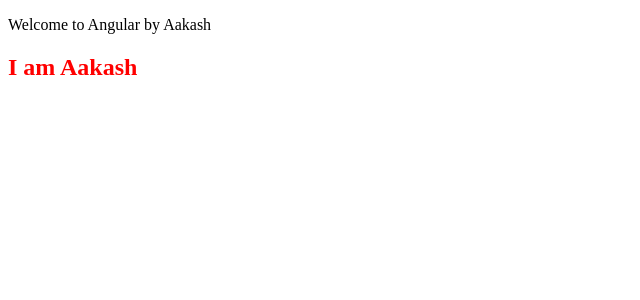
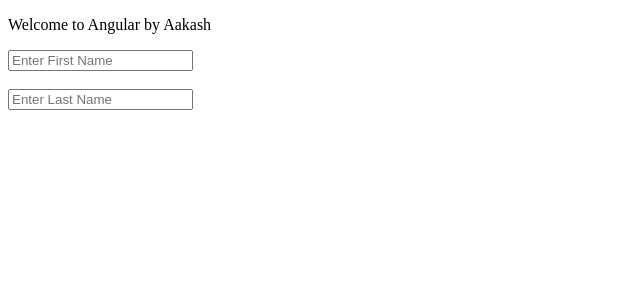
Before and after one commit to AakashKainth/new-app, an Angular app: page / in a window 1280 px wide. Shown: the top 300 px of the page, without its empty margins (0-640 px from the left). Built offline with nearby package versions, Linux system fonts and the light colour scheme.

Commit message:
intial commit

```diff
--- a/src/app/app.component.html
+++ b/src/app/app.component.html
@@ -1,2 +1,2 @@
 <p>Welcome to Angular by Aakash</p>
-<app-style-binding></app-style-binding>
+<app-template-reference></app-template-reference>
--- a/src/app/app.component.ts
+++ b/src/app/app.component.ts
@@ -8,13 +8,14 @@
 import { ClassBindingComponent } from "./class-binding/class-binding.component";
 import { NgClassDirComponent } from "./ng-class-dir/ng-class-dir.component";
 import { StyleBindingComponent } from "./style-binding/style-binding.component";
+import { TemplateReferenceComponent } from "./template-reference/template-reference.component";
 
 @Component({
     selector: 'app-root',
     standalone: true,
     templateUrl: './app.component.html',
     styleUrl: './app.component.css',
-    imports: [RouterOutlet, UserComponent, InlineComponent, InterpolationComponent, EventsComponent, BindingsComponent, ClassBindingComponent, NgClassDirComponent, StyleBindingComponent]
+    imports: [RouterOutlet, UserComponent, InlineComponent, InterpolationComponent, EventsComponent, BindingsComponent, ClassBindingComponent, NgClassDirComponent, StyleBindingComponent, TemplateReferenceComponent]
 })
 export class AppComponent {
   title = 'Learning Never Ends';
--- /dev/null
+++ b/src/app/template-reference/template-reference.component.html
@@ -0,0 +1,38 @@
+<!-- <input type="text" #nameBox placeholder="Enter Your Name" name="myName">
+<input type="button" (click)="getName(nameBox.value)" value="Click">
+<h2>{{ displayName }}</h2> -->
+
+<!-- <input type="text" (keyup)="getName(nameBox.value)" #nameBox placeholder="Enter Your Name" name="myName">
+<h2>{{ displayName }}</h2> -->
+
+<!-- <input type="text" #nameBox placeholder="Enter Your Name" name="myName">
+<input type="button" (click)="getName(nameBox.name)" value="Click">
+<h2>{{ displayName }}</h2> -->
+
+<!-- <input type="text" #nameBox placeholder="Enter Your Name" name="myName">
+<input type="button" (click)="getName(nameBox.type)" value="Click">
+<h2>{{ displayName }}</h2> -->
+
+<!-- <input type="text" #nameBox placeholder="Enter Your Name" name="myName">
+<input type="button" (click)="getName(nameBox)" value="Click">
+<h2>{{ displayName }}</h2> -->
+
+<!-- <h2 #heading>Aakash Kainth</h2>
+<button (click)="getHeading(heading.innerHTML)">Click</button> -->
+
+<!-- <input type="text" #fNameBox placeholder="Enter First Name" name="firstName">
+<br/>
+<br/>
+<input type="text" #lNameBox placeholder="Enter Last Name" name="lastName">
+<br/>
+<br/>
+<input type="button" (click)="getName(fNameBox.value, lNameBox.value)" value="Click">
+<h2>{{ displayName }}</h2> -->
+
+<input type="text" (keyup)="getName(fNameBox.value, lNameBox.value)" #fNameBox placeholder="Enter First Name" name="firstName">
+<br/>
+<br/>
+<input type="text" (keyup)="getName(fNameBox.value, lNameBox.value)" #lNameBox placeholder="Enter Last Name" name="lastName">
+<br/>
+<br/>
+<h2>{{ displayName }}</h2>
--- /dev/null
+++ b/src/app/template-reference/template-reference.component.ts
@@ -0,0 +1,37 @@
+import { Component } from '@angular/core';
+
+@Component({
+  selector: 'app-template-reference',
+  standalone: true,
+  imports: [],
+  templateUrl: './template-reference.component.html',
+  styleUrl: './template-reference.component.css'
+})
+export class TemplateReferenceComponent {
+
+
+  public displayName = "";
+
+  // getHeading(value:string) {
+  //   console.log(value);
+  // }
+
+  getName(fName:string, lName:string) {
+    this.displayName= fName + " " + lName;
+    //console.log(value);
+  }
+
+  // getName(value:any) {
+  //   this.displayName=value;
+  //   console.log(value);
+  // }
+
+  // getName(value:string) {
+  //   this.displayName=value;
+  // }
+
+  //  getName(value:string) {
+  //    console.log(value);
+  //  }
+
+}
```
Also changed, not shown: src/app/template-reference/template-reference.component.css (added), 1 other file (tests, documents, lock files or other folders).
